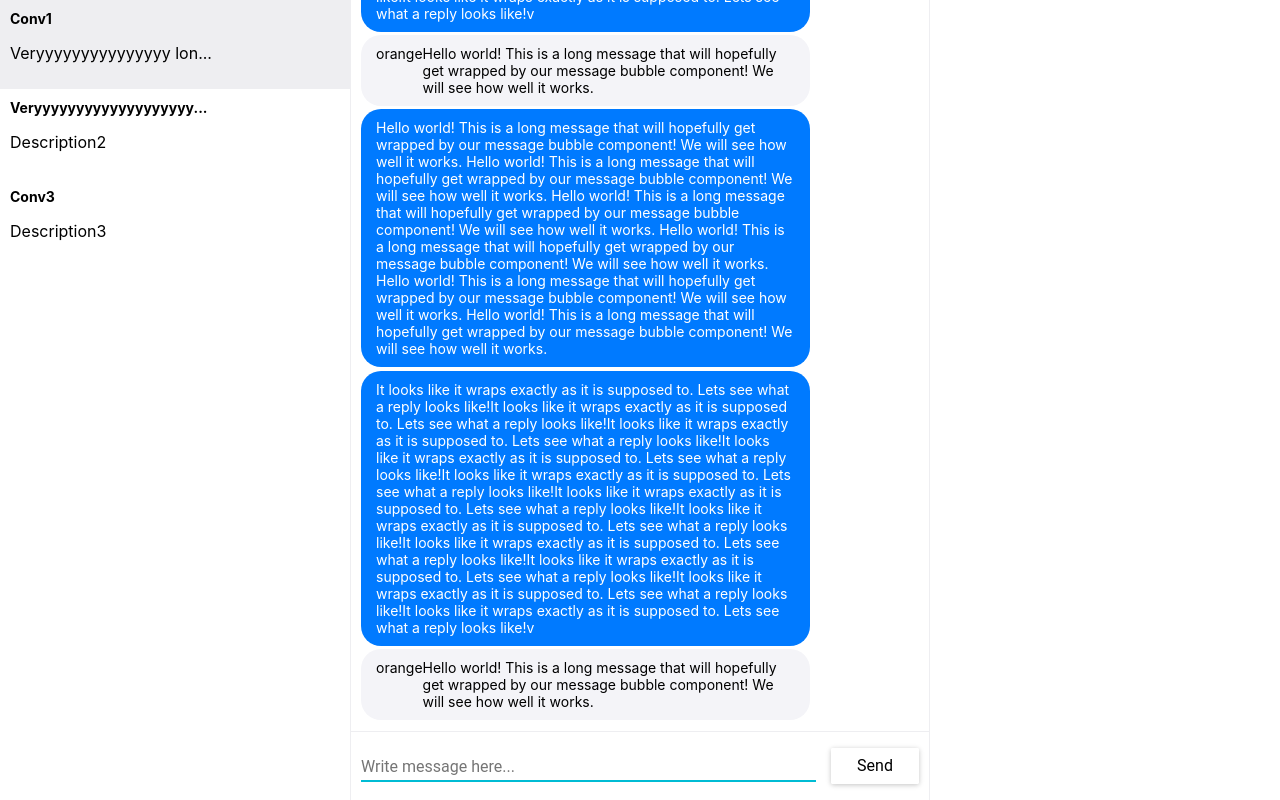
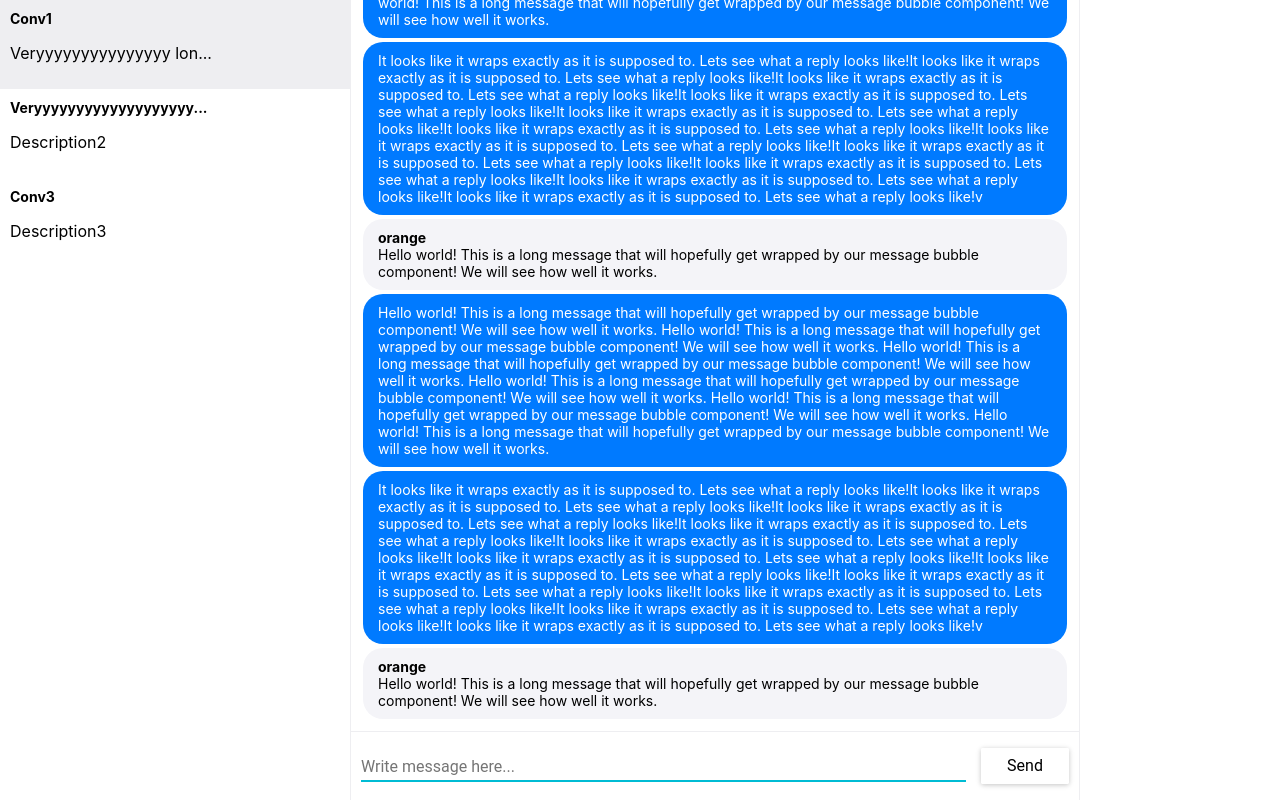
Before and after one commit to hexlify/webchat-front, a React (Create React App) app: page / in a window 1280 px wide. Built offline with nearby package versions, Linux system fonts and the light colour scheme.

Commit message:
Наконецто я допилил сообщения

```diff
--- a/src/components/Message/Message.css
+++ b/src/components/Message/Message.css
@@ -1,33 +1,27 @@
 .message {
-    display: flex;
-    flex-direction: column;
+    margin: 2px;
+    border-radius: 20px;
+    background: #f4f4f8;
+    padding: 10px 15px;
+    align-self: flex-start;
 }
 
-.message .bubble-container {
-    font-size: 14px;
-    display: flex;
-
-    margin: 1px 0px;
-    background: #f4f4f8;
-    padding: 10px 15px;
-    border-radius: 20px;
-    max-width: 75%;
-    border-top-left-radius: 20px;
-    border-bottom-left-radius: 20px;
-    border-top-right-radius: 20px;
-    border-bottom-right-radius: 20px;
+.message.mine {
+    background: #007aff;
+    align-self: flex-end;
 }
 
-.message.mine .bubble-container {
+.message-content {
+    display: flex;
+    font-size: 14px;
+}
+
+.author-content {
+    font-weight: bold;
+    font-size: 14px;
+}
+
+.message.mine .message-content {
+    color: white;
     justify-content: flex-end;
-
-    margin-top: 2px;
-    margin-bottom: 2px;
-    background: #007aff;
-    color: white;
-    max-width: 75%;
-    border-top-left-radius: 20px;
-    border-bottom-left-radius: 20px;
-    border-top-right-radius: 20px;
-    border-bottom-right-radius: 20px;
 }
--- a/src/components/Message/index.js
+++ b/src/components/Message/index.js
@@ -6,14 +6,12 @@ import './Message.css'
 class Message extends Component {
     render() {
         return (
-            <div className={`message ${this.props.isMine ? 'mine' : ''}`}>
-                <div className="bubble-container">
-                    <div className="author">
-                        {this.props.author}
-                    </div>
-                    <div className="text">
-                        {this.props.text}
-                    </div>
+            <div className={`message${this.props.isMine ? ' mine' : ''}`}>
+                <div className="author-content">
+                    {this.props.author}
+                </div>
+                <div className='message-content'>
+                    {this.props.text}
                 </div>
             </div>
         );
--- a/src/components/MessageList/MessageList.css
+++ b/src/components/MessageList/MessageList.css
@@ -1,3 +1,5 @@
 .message-list-container {
   padding: 10px;
+  display: flex;
+  flex-direction: column;
 }
--- a/src/components/Messenger/Messenger.css
+++ b/src/components/Messenger/Messenger.css
@@ -4,7 +4,7 @@
     height: 100vh;
     background: #eeeef1;
 
-    grid-template-columns: 350px auto 350px;
+    grid-template-columns: 350px auto 200px;
     grid-template-rows: 60px auto 60px;
     grid-column-gap: 1px;
     grid-row-gap: 1px;
```
